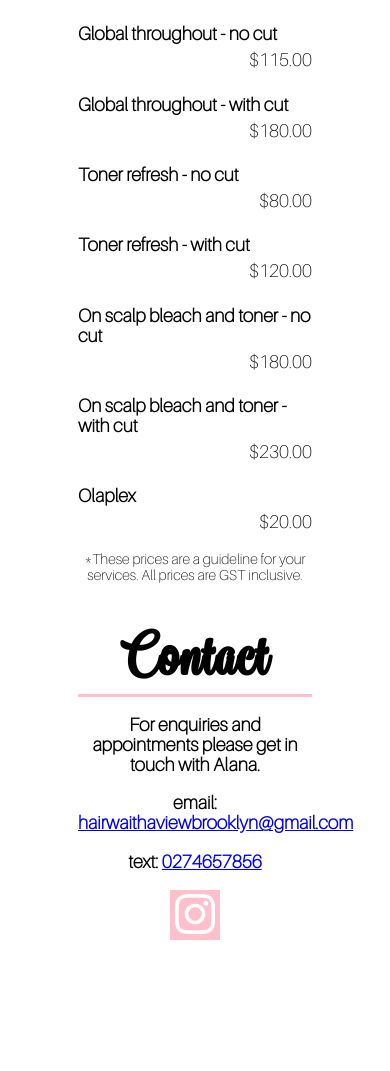
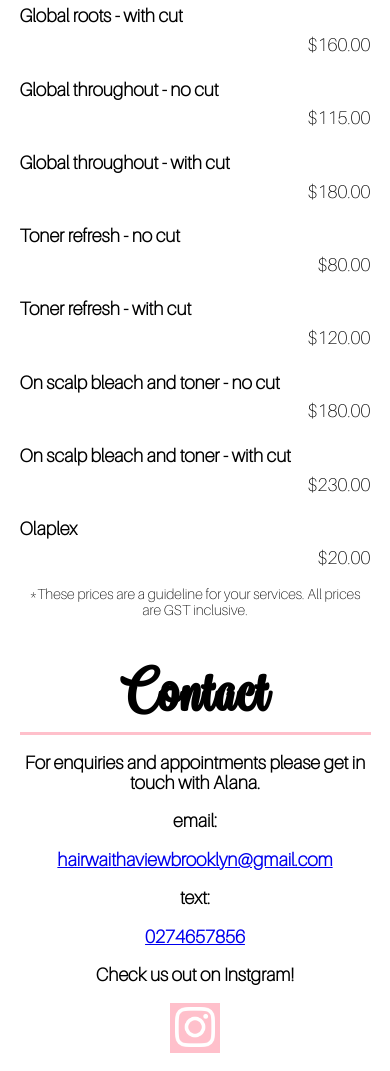
Before and after one commit to simon-jk-casey/hairList, a React (Create React App) app: page / in a window 390 px wide. Shown: the part 1277-2348 px from the top of the page. Before the commit the page ends 2229 px from the top, so only its background shows below. Built offline with nearby package versions, Linux system fonts and the light colour scheme.

Commit message:
css adjustments for responsiveness on smaller viewports

```diff
--- a/src/components/contact/Contact.jsx
+++ b/src/components/contact/Contact.jsx
@@ -7,7 +7,7 @@ export default class Contact extends Component {
     return (
       <div className='listWrapper contactComponent'>
         <div className='leftSpacer' />
-        <div className='listCont'>
+        <div id='contCont' className='listCont'>
           <div className='plHeader'>
             <h1>Contact</h1>
           </div>
@@ -15,12 +15,15 @@ export default class Contact extends Component {
             <p>For enquiries and appointments please get in touch with Alana.</p>
           </div>
           <div className='email'>
-            <p>email: <a href='mailto:hairwithaviewbrooklyn@gmail.com' target='_top'>hairwaithaviewbrooklyn@gmail.com</a></p>
+            <p>email:</p>
+            <a href='mailto:hairwithaviewbrooklyn@gmail.com' target='_top'>hairwaithaviewbrooklyn@gmail.com</a>
           </div>
           <div className='phone'>
-            <p>text: <a href='sms:+640274657856'>0274657856</a></p>
+            <p>text:</p>
+            <a href='sms:+640274657856'>0274657856</a>
           </div>
           <div className='socials'>
+            <p>Check us out on Instgram!</p>
             <a href='https://www.instagram.com/hair_by_alana1/' target='_blank' rel='noopener noreferrer'><div className='logoContainer'><img className='instaLogo' src={instagramLogo} alt='instagram' /></div></a>
           </div>
         </div>
--- a/src/components/pricelist/Pricelist.css
+++ b/src/components/pricelist/Pricelist.css
@@ -14,6 +14,26 @@
 
 }
 
+@media screen and (max-width: 500px) {
+  .leftSpacer {
+    display: none;
+  }
+  .rightSpacer {
+    display: none;
+  }
+  #plCont {
+    width: 100%;
+    margin-left: 5%;
+    margin-right: 5%;
+  }
+  #contCont {
+    width: 100%;
+    margin-left: 5%;
+    margin-right: 5%;
+    text-align: center;
+  }
+}
+
 .listWrapper {
   display: flex;
   flex-direction: row;
@@ -21,7 +41,6 @@
 .leftSpacer {
   width: 20%;
 }
-
 .rightSpacer {
   width: 20%;
 }
--- a/src/components/pricelist/Pricelist.jsx
+++ b/src/components/pricelist/Pricelist.jsx
@@ -94,7 +94,7 @@ export default class Pricelist extends Component {
     return (
       <div className='listWrapper'>
         <div className='leftSpacer' />
-        <div className='listCont'>
+        <div id='plCont' className='listCont'>
           <div className='plHeader'>
             <h1>Price List</h1>
           </div>
```
Also changed, not shown: 1 other file (tests, documents, lock files or other folders).
